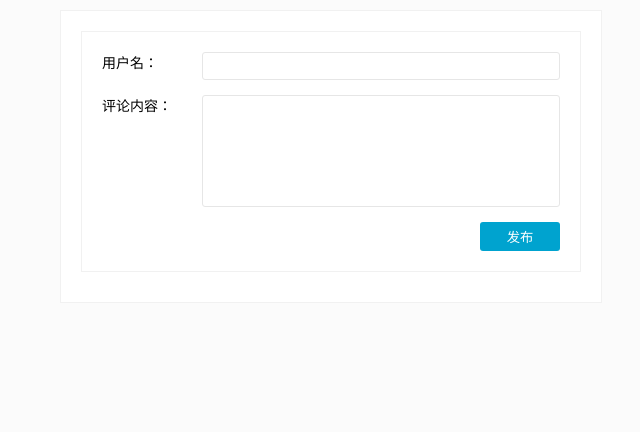
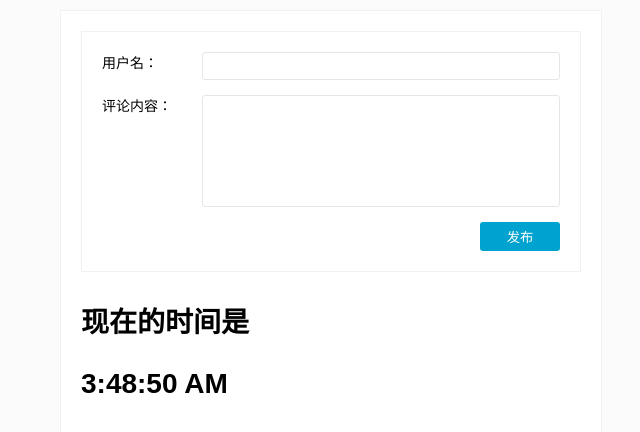
Before and after one commit to sycoco/practice-set, a React (Create React App) app in the folder my-app/: page / in a window 1280 px wide. Shown: the top 432 px of the page, without its empty margins (309-949 px from the left). Built offline with nearby package versions, Linux system fonts and the light colour scheme.

Commit message:
生命周期

```diff
--- /dev/null
+++ b/my-app/src/Clock.js
@@ -0,0 +1,31 @@
+import React, {Component} from 'react'
+
+class Clock extends Component {
+    constructor() {
+        super();
+        this.state = {
+            date: new Date()
+        }
+    }
+
+    componentWillMount () {
+        this.timer = setInterval(() => {
+            this.setState({date: new Date()})
+        }, 1000)
+    }
+    componentWillUnmount () {
+        clearInterval(this.timer)
+    }
+    render () {
+        return(
+            <div>
+                <h1>
+                    <p>现在的时间是</p>
+                    {this.state.date.toLocaleTimeString()}
+                </h1>
+            </div>
+        )
+    }
+
+}
+export default Clock
--- a/my-app/src/CommentApp.js
+++ b/my-app/src/CommentApp.js
@@ -1,6 +1,7 @@
 import React, { Component } from 'react'
 import CommentInput from './CommentInput'
 import CommentList from './CommentList'
+import Clock from './Clock'
 
 class CommentApp extends Component {
     constructor() {
@@ -20,6 +21,7 @@ class CommentApp extends Component {
             <div className='wrapper'>
                 <CommentInput onSubmit={this.handleSubmitComment.bind(this)}/>
                 <CommentList comments={this.state.comments}/>
+                <Clock></Clock>
             </div>
         )
     }
```
